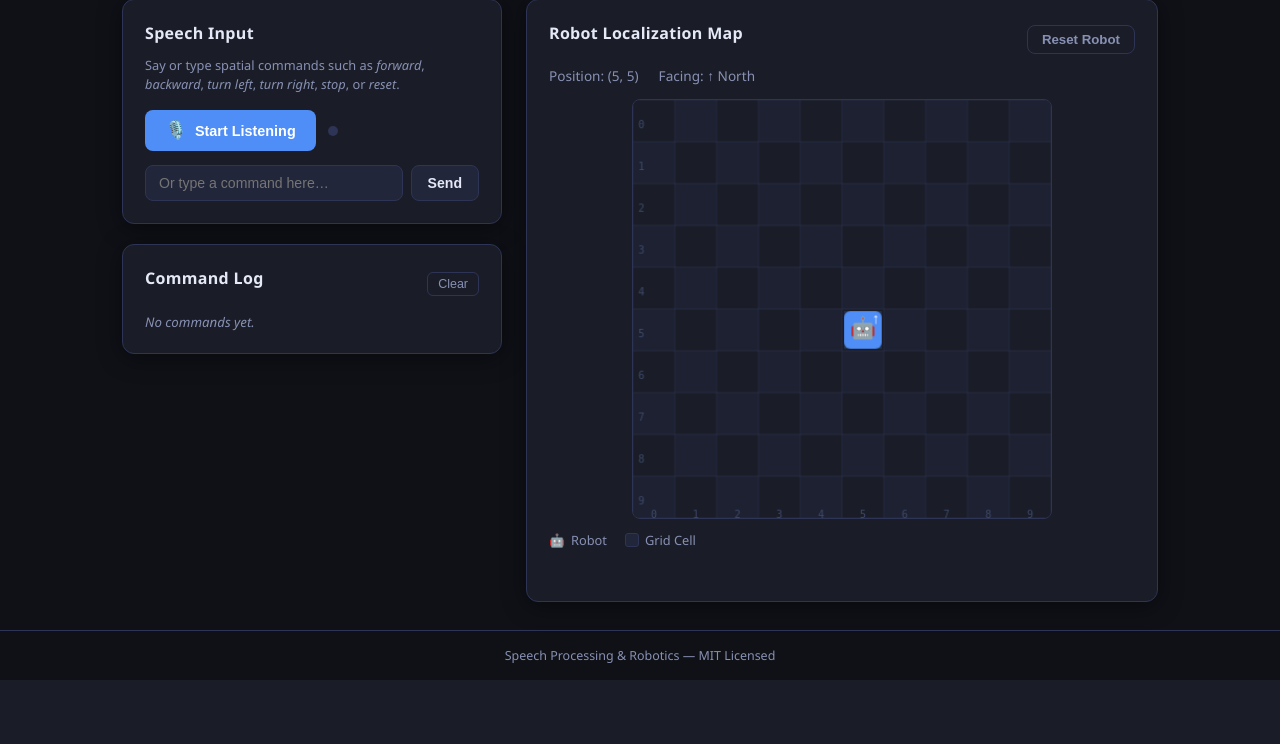
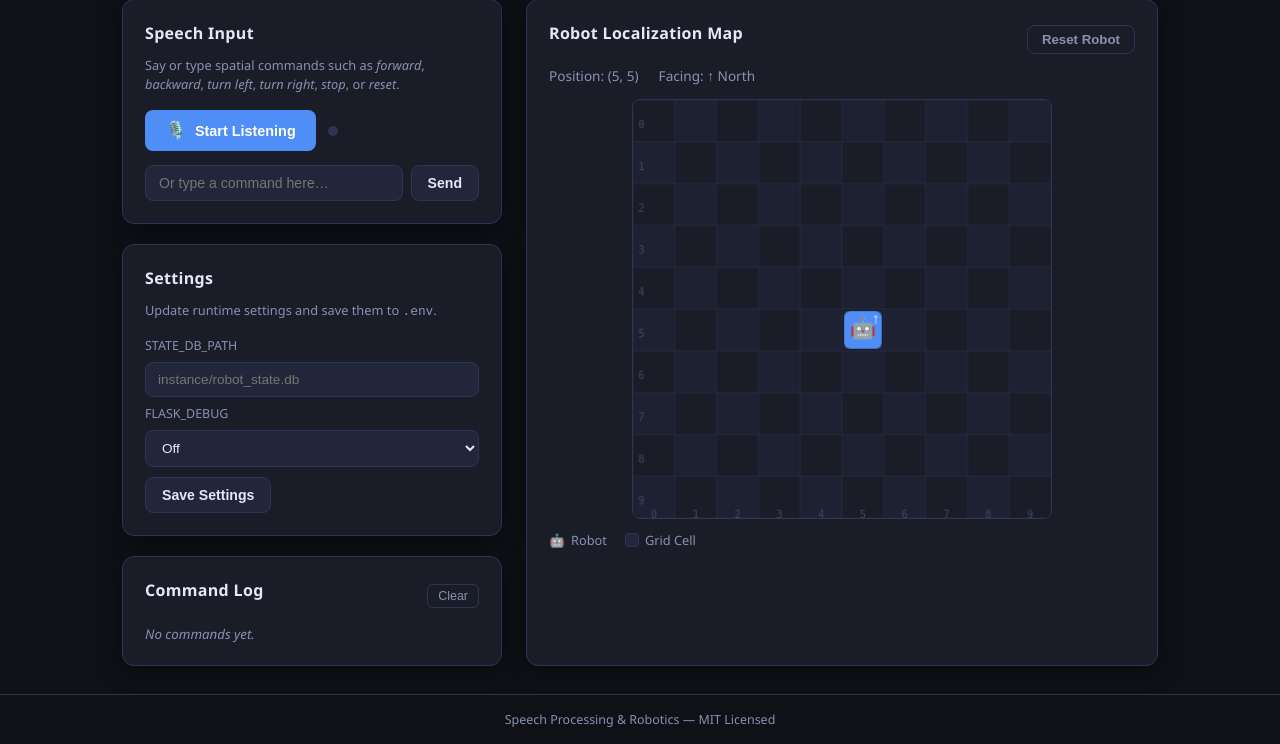
Before and after one commit to Eguono22/Speech-Processing-and-Robotics, a Flask app: page / in a window 1280 px wide. Shown: the part 120-864 px from the top of the page. Before the commit the page ends 800 px from the top, so only its background shows below. Run offline with Flask 3, Linux system fonts and the light colour scheme; data comes from the database, SQL or seed files in the repository.

Commit message:
Add persistence, settings UI, API docs, Docker, and CI tests

```diff
--- a/app.py
+++ b/app.py
@@ -1,11 +1,53 @@
 import os
+import re
+import sqlite3
 import uuid
+from pathlib import Path
 
 from flask import Flask, render_template, request, jsonify, session
 
+
+def _get_env_path() -> Path:
+    return Path(app.config.get("ENV_FILE_PATH", ".env"))
+
+
+def _read_env_file(path: Path) -> dict[str, str]:
+    values: dict[str, str] = {}
+    if not path.exists():
+        return values
+    for raw_line in path.read_text(encoding="utf-8").splitlines():
+        line = raw_line.strip()
+        if not line or line.startswith("#") or "=" not in line:
+            continue
+        key, value = line.split("=", 1)
+        key = key.strip()
+        value = value.strip().strip('"').strip("'")
+        if key:
+            values[key] = value
+    return values
+
+
+def _write_env_file(path: Path, values: dict[str, str]) -> None:
+    lines = [f"{key}={value}" for key, value in values.items()]
+    path.write_text("\n".join(lines) + "\n", encoding="utf-8")
+
+
+def _load_dotenv(dotenv_path: str = ".env") -> None:
+    path = Path(dotenv_path)
+    if not path.exists():
+        return
+    for key, value in _read_env_file(path).items():
+        os.environ.setdefault(key, value)
+
+
+_load_dotenv()
+
 app = Flask(__name__)
-# Use SECRET_KEY env var in production; fall back to a random key for development.
-app.secret_key = os.environ.get("SECRET_KEY") or os.urandom(24)
+# Use SECRET_KEY env var in production; default remains stable so session
+# cookies continue working across development restarts.
+app.secret_key = os.environ.get("SECRET_KEY", "dev-secret-key-change-me")
+app.config["STATE_DB_PATH"] = os.environ.get("STATE_DB_PATH")
+app.config["ENV_FILE_PATH"] = os.environ.get("ENV_FILE_PATH", ".env")
 
 GRID_SIZE = 10
 DEFAULT_X = 5
@@ -14,8 +56,8 @@ DEFAULT_DIRECTION = "north"
 
 # Spatial command keyword mappings
 SPATIAL_COMMANDS = {
-    "forward": ["forward", "ahead", "go", "advance", "march", "move"],
-    "backward": ["backward", "back", "reverse", "retreat", "behind"],
+    "forward": ["go forward", "move forward", "forward", "ahead", "advance", "march"],
+    "backward": ["go backward", "move backward", "backward", "back", "reverse", "retreat", "behind"],
     "left": ["left", "turn left"],
     "right": ["right", "turn right"],
     "stop": ["stop", "halt", "freeze", "pause", "wait"],
@@ -34,11 +76,27 @@ DIRECTION_ARROWS = {
     "west": "←",
 }
 
-# In-memory per-session robot states.
-# NOTE: state is lost on server restart and is not shared across
-# multiple worker processes. For production use, replace with a
-# persistent store (e.g. Redis or a database).
-_robot_states: dict[str, dict] = {}
+def _get_db_path() -> str:
+    configured = app.config.get("STATE_DB_PATH")
+    if configured:
+        return configured
+    os.makedirs(app.instance_path, exist_ok=True)
+    return os.path.join(app.instance_path, "robot_state.db")
+
+
+def _init_db() -> None:
+    with sqlite3.connect(_get_db_path()) as conn:
+        conn.execute(
+            """
+            CREATE TABLE IF NOT EXISTS robot_states (
+                sid TEXT PRIMARY KEY,
+                x INTEGER NOT NULL,
+                y INTEGER NOT NULL,
+                direction TEXT NOT NULL
+            )
+            """
+        )
+        conn.commit()
 
 
 def _make_default_state() -> dict:
@@ -50,13 +108,50 @@ def _make_default_state() -> dict:
     }
 
 
+def _load_state(sid: str) -> dict | None:
+    _init_db()
+    with sqlite3.connect(_get_db_path()) as conn:
+        row = conn.execute(
+            "SELECT x, y, direction FROM robot_states WHERE sid = ?",
+            (sid,),
+        ).fetchone()
+    if row is None:
+        return None
+    return {
+        "x": row[0],
+        "y": row[1],
+        "direction": row[2],
+        "grid_size": GRID_SIZE,
+    }
+
+
+def _save_state(sid: str, state: dict) -> None:
+    _init_db()
+    with sqlite3.connect(_get_db_path()) as conn:
+        conn.execute(
+            """
+            INSERT INTO robot_states (sid, x, y, direction)
+            VALUES (?, ?, ?, ?)
+            ON CONFLICT(sid) DO UPDATE SET
+                x = excluded.x,
+                y = excluded.y,
+                direction = excluded.direction
+            """,
+            (sid, state["x"], state["y"], state["direction"]),
+        )
+        conn.commit()
+
+
 def _get_state() -> dict:
     sid = session.get("sid")
-    if sid is None or sid not in _robot_states:
+    if sid is None:
         sid = str(uuid.uuid4())
         session["sid"] = sid
-        _robot_states[sid] = _make_default_state()
-    return _robot_states[sid]
+    state = _load_state(sid)
+    if state is None:
+        state = _make_default_state()
+        _save_state(sid, state)
+    return state
 
 
 def _apply_command(state: dict, command: str) -> None:
@@ -91,18 +186,34 @@ def _apply_command(state: dict, command: str) -> None:
         state["x"] = DEFAULT_X
         state["y"] = DEFAULT_Y
         state["direction"] = DEFAULT_DIRECTION
+    elif command == "stop":
+        # "stop" is intentionally a no-op for localization state.
+        return
 
 
 def _recognize_spatial_context(text: str) -> list[str]:
     """Return a list of spatial commands detected in *text* (in order)."""
     text_lower = text.lower()
-    recognized: list[str] = []
+    matches: list[tuple[int, int, str]] = []
+
     for command, keywords in SPATIAL_COMMANDS.items():
         for keyword in keywords:
-            if keyword in text_lower:
-                recognized.append(command)
-                break
-    return recognized
+            pattern = r"\b" + r"\s+".join(re.escape(part) for part in keyword.split()) + r"\b"
+            for match in re.finditer(pattern, text_lower):
+                matches.append((match.start(), match.end(), command))
+
+    # Prefer longer matches when starting at the same index
+    # (e.g. "turn right" over "right"), then keep only non-overlapping
+    # spans to avoid duplicate detections for one spoken phrase.
+    matches.sort(key=lambda item: (item[0], -(item[1] - item[0])))
+    selected: list[str] = []
+    last_end = -1
+    for start, end, command in matches:
+        if start < last_end:
+            continue
+        selected.append(command)
+        last_end = end
+    return selected
 
 
 # ---------------------------------------------------------------------------
@@ -128,6 +239,7 @@ def process_speech():
     state = _get_state()
     for command in commands:
         _apply_command(state, command)
+    _save_state(session["sid"], state)
 
     return jsonify(
         {
@@ -160,6 +272,7 @@ def reset_robot():
             "direction": DEFAULT_DIRECTION,
         }
     )
+    _save_state(session["sid"], state)
     return jsonify(
         {
             **state,
@@ -168,6 +281,92 @@ def reset_robot():
     )
 
 
+@app.route("/api/settings", methods=["GET"])
+def get_settings():
+    debug_enabled = os.environ.get("FLASK_DEBUG", "0") == "1"
+    return jsonify(
+        {
+            "state_db_path": app.config.get("STATE_DB_PATH") or "",
+            "flask_debug": debug_enabled,
+            "env_file_path": str(_get_env_path()),
+        }
+    )
+
+
+@app.route("/api/settings", methods=["POST"])
+def update_settings():
+    data = request.get_json(silent=True) or {}
+    state_db_path = str(data.get("state_db_path", "")).strip()
+    flask_debug = bool(data.get("flask_debug", False))
+
+    env_path = _get_env_path()
+    env_values = _read_env_file(env_path)
+    env_values["FLASK_DEBUG"] = "1" if flask_debug else "0"
+
+    if state_db_path:
+        env_values["STATE_DB_PATH"] = state_db_path
+        app.config["STATE_DB_PATH"] = state_db_path
+    else:
+        env_values.pop("STATE_DB_PATH", None)
+        app.config["STATE_DB_PATH"] = None
+
+    _write_env_file(env_path, env_values)
+    os.environ["FLASK_DEBUG"] = env_values["FLASK_DEBUG"]
+    if "STATE_DB_PATH" in env_values:
+        os.environ["STATE_DB_PATH"] = env_values["STATE_DB_PATH"]
+    else:
+        os.environ.pop("STATE_DB_PATH", None)
+
+    return jsonify(
+        {
+            "state_db_path": app.config.get("STATE_DB_PATH") or "",
+            "flask_debug": flask_debug,
+            "restart_required": True,
+        }
+    )
+
+
+@app.route("/api/docs", methods=["GET"])
+def api_docs():
+    return jsonify(
+        {
+            "endpoints": [
+                {
+                    "method": "GET",
+                    "path": "/api/state",
+                    "description": "Get the current robot state for this session.",
+                },
+                {
+                    "method": "POST",
+                    "path": "/api/process",
+                    "description": "Process speech/text command and update robot state.",
+                    "json_body": {"text": "turn right then forward"},
+                },
+                {
+                    "method": "POST",
+                    "path": "/api/reset",
+                    "description": "Reset robot to default position and direction.",
+                },
+                {
+                    "method": "GET",
+                    "path": "/api/settings",
+                    "description": "Read effective runtime settings.",
+                },
+                {
+                    "method": "POST",
+                    "path": "/api/settings",
+                    "description": "Save settings to .env for next restart.",
+                    "json_body": {
+                        "state_db_path": "instance/robot_state.db",
+                        "flask_debug": False,
+                    },
+                },
+            ]
+        }
+    )
+
+
 if __name__ == "__main__":
     debug = os.environ.get("FLASK_DEBUG", "0") == "1"
+    print(f"[startup] Robot state DB: {_get_db_path()}")
     app.run(debug=debug)
--- /dev/null
+++ b/pytest.ini
@@ -0,0 +1,3 @@
+[pytest]
+testpaths = tests
+norecursedirs = pytest-cache-files-*
--- /dev/null
+++ b/requirements-dev.txt
@@ -0,0 +1 @@
+pytest>=8.0,<9.0
--- a/static/css/style.css
+++ b/static/css/style.css
@@ -212,6 +212,46 @@ main {
   word-break: break-word;
 }
 
+.settings-grid {
+  display: grid;
+  grid-template-columns: 1fr;
+  gap: 8px;
+}
+
+.settings-grid label {
+  font-size: 0.78rem;
+  color: var(--text-muted);
+}
+
+.settings-grid input,
+.settings-grid select {
+  width: 100%;
+  background: var(--surface-alt);
+  border: 1px solid var(--border);
+  border-radius: 8px;
+  color: var(--text);
+  padding: 9px 12px;
+  font-size: 0.85rem;
+  outline: none;
+}
+
+.settings-grid input:focus,
+.settings-grid select:focus {
+  border-color: var(--accent);
+}
+
+.settings-actions {
+  margin-top: 10px;
+  display: flex;
+  align-items: center;
+  gap: 10px;
+}
+
+.settings-status {
+  font-size: 0.78rem;
+  color: var(--text-muted);
+}
+
 /* ============================================================
    Spatial context tags
    ============================================================ */
--- a/static/js/main.js
+++ b/static/js/main.js
@@ -154,6 +154,25 @@ async function fetchState() {
   return res.json();
 }
 
+async function fetchSettings() {
+  const res = await fetch("/api/settings");
+  if (!res.ok) throw new Error(`Server error ${res.status}`);
+  return res.json();
+}
+
+async function saveSettings(payload) {
+  const res = await fetch("/api/settings", {
+    method: "POST",
+    headers: { "Content-Type": "application/json" },
+    body: JSON.stringify(payload),
+  });
+  if (!res.ok) {
+    const err = await res.json().catch(() => ({}));
+    throw new Error(err.error || `Server error ${res.status}`);
+  }
+  return res.json();
+}
+
 // ---------------------------------------------------------------------------
 // Log
 // ---------------------------------------------------------------------------
@@ -210,6 +229,10 @@ function showContext(commands) {
 const textInput    = document.getElementById("textInput");
 const transcriptEl = document.getElementById("transcript");
 const transcriptTx = document.getElementById("transcriptText");
+const dbPathInput = document.getElementById("dbPathInput");
+const debugToggle = document.getElementById("debugToggle");
+const saveSettingsBtn = document.getElementById("saveSettingsBtn");
+const settingsStatus = document.getElementById("settingsStatus");
 
 async function handleSubmit(text) {
   if (!text.trim()) return;
@@ -333,15 +356,35 @@ function stopListening() {
   statusDot.classList.remove("listening");
 }
 
+saveSettingsBtn.addEventListener("click", async () => {
+  const payload = {
+    state_db_path: dbPathInput.value.trim(),
+    flask_debug: debugToggle.value === "1",
+  };
+  settingsStatus.textContent = "Saving...";
+  try {
+    const saved = await saveSettings(payload);
+    dbPathInput.value = saved.state_db_path || "";
+    debugToggle.value = saved.flask_debug ? "1" : "0";
+    settingsStatus.textContent = "Saved. Restart server to apply debug mode.";
+  } catch (err) {
+    settingsStatus.textContent = `Save failed: ${err.message}`;
+  }
+});
+
 // ---------------------------------------------------------------------------
 // Bootstrap: load current state
 // ---------------------------------------------------------------------------
 (async () => {
   try {
+    const settings = await fetchSettings();
+    dbPathInput.value = settings.state_db_path || "";
+    debugToggle.value = settings.flask_debug ? "1" : "0";
+
     const data = await fetchState();
     applyState(data);
   } catch (err) {
-    console.error("Failed to load initial robot state:", err.message);
+    console.error("Failed to load initial data:", err.message);
     // Render a default grid so the UI is not blank
     drawMap(robotState);
     updateMeta(robotState);
--- a/templates/index.html
+++ b/templates/index.html
@@ -50,6 +50,25 @@
         </div>
       </div>
 
+      <div class="card">
+        <h2>Settings</h2>
+        <p class="hint">Update runtime settings and save them to <code>.env</code>.</p>
+        <div class="settings-grid">
+          <label for="dbPathInput">STATE_DB_PATH</label>
+          <input id="dbPathInput" type="text" placeholder="instance/robot_state.db" />
+
+          <label for="debugToggle">FLASK_DEBUG</label>
+          <select id="debugToggle">
+            <option value="0">Off</option>
+            <option value="1">On</option>
+          </select>
+        </div>
+        <div class="settings-actions">
+          <button id="saveSettingsBtn" class="send-btn">Save Settings</button>
+          <span id="settingsStatus" class="settings-status"></span>
+        </div>
+      </div>
+
       <!-- Recognised commands -->
       <div class="card" id="contextCard" hidden>
         <h2>Spatial Context</h2>
```
Also changed, not shown: tests/test_app.py (added, +170 -0 lines), .github/workflows/ci.yml (added), README.md, 4 other files.
